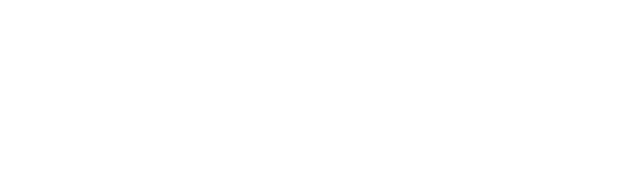
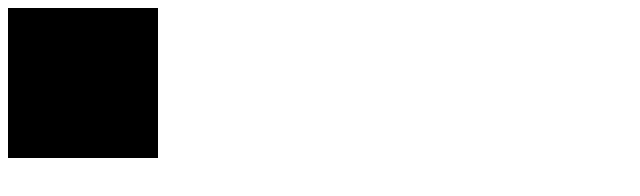
Before and after one commit to Scripteval/Tetris-Clone, a plain HTML site: page index.html in a window 1280 px wide. Shown: the whole page, without its empty margins (0-640 px from the left). Drawn offline with Linux system fonts and the light colour scheme.

Commit message:
Template Created
Laid out the template for the app. Have the canvas set up and things
are properly drawing to it. Rectangle is only there as a test.

```diff
--- a/game.js
+++ b/game.js
@@ -0,0 +1,29 @@
+"Use strict";
+var game = game || {};
+game.tetris = {
+	canvas:  undefined,
+	context: undefined,
+	tiles:   [],
+	shapes:  [],
+	colors:  [],
+
+	init: function() {
+		this.canvas = document.getElementById("Game");
+		if (this.canvas.getContext) {
+			this.context = this.canvas.getContext("2d");
+		}
+		this.update();
+		this.tiles.push()
+	},
+
+	update: function() {
+		this.draw();
+		requestAnimationFrame(this.update.bind(this));
+	},
+
+	draw: function() {
+		this.context.fillStyle = "black";
+		this.context.fillRect(0,0, 150, 150);
+	}
+}
+window.onload = game.tetris.init();
--- a/index.html
+++ b/index.html
@@ -3,8 +3,10 @@
 <head>
 	<title>Tetris Clone</title>
 </head>
+<body>
+	<canvas id="Game" width="600" height="1000">
+		Tetris Game
+	</canvas>
+</body>
 <script src="game.js"></script>
-<body>
-	<canvas id="Game"></canvas>
-</body>
 </html>
```
Also changed, not shown: 1 other file.
